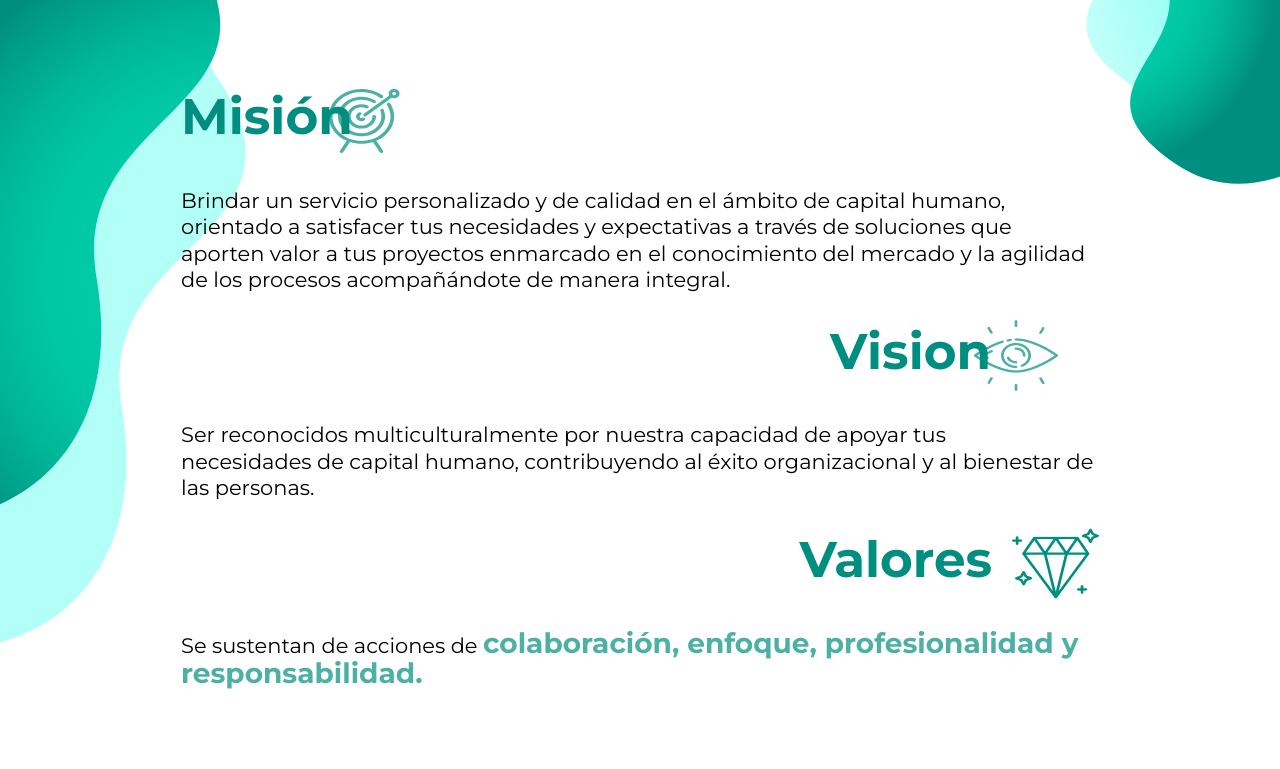
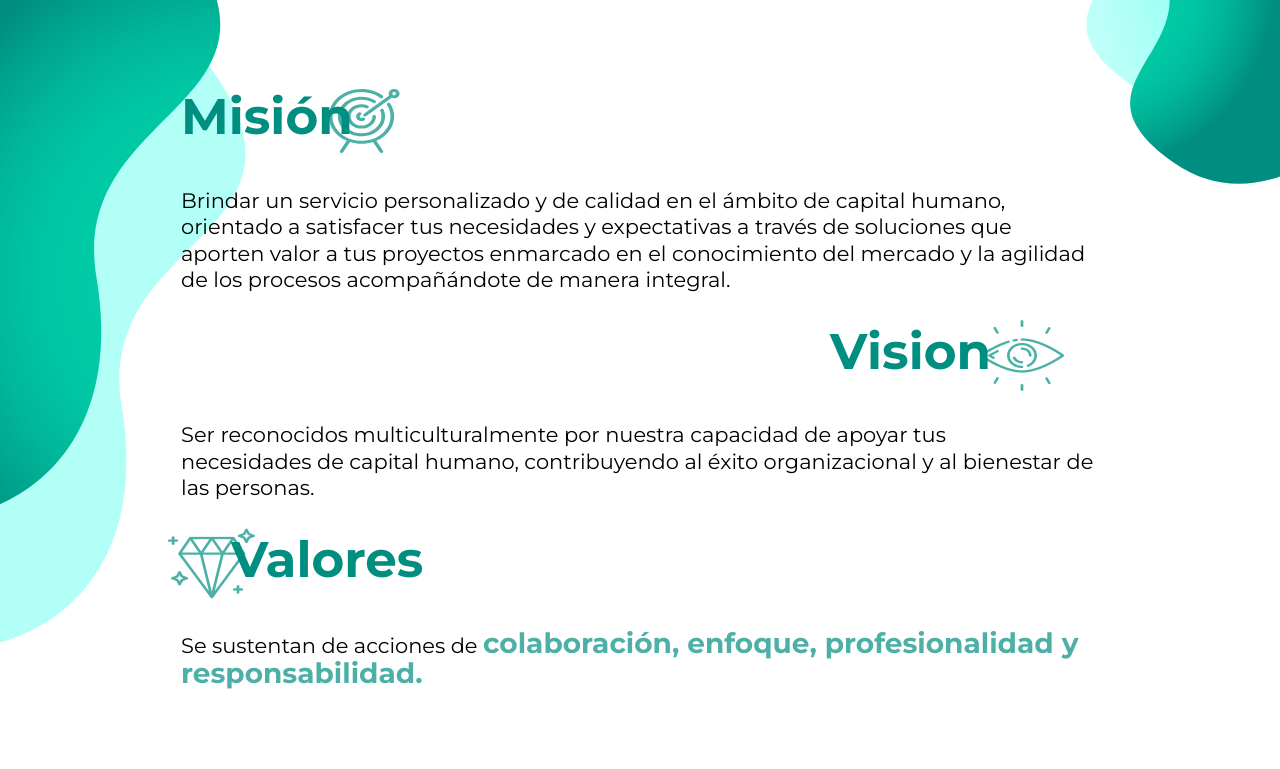
Before and after one commit to ChristianMagallanes24/proyectodaniela, a React (Create React App) app: page /sobreNosotros in a window 1280 px wide. Shown: the part 438-1207 px from the top of the page. Built offline with nearby package versions, Linux system fonts and the light colour scheme.

Commit message:
respinsive sobre nosotros

```diff
--- a/src/components/SobreNosotros/SobreNosotros.jsx
+++ b/src/components/SobreNosotros/SobreNosotros.jsx
@@ -72,7 +72,7 @@ const SobreNosotros = () => {
             <div className="titulo-container3">
 
             <h1 className="cuadro-titulo3">Valores</h1>
-            <img className="cuadro-img3" src={myDiamond} alt="a" />
+            <img className="cuadro-img2" src={myDiamond} alt="a" />
             </div>
             <div className="cuadro-info">
               <p className="cuadro-parrafo">
--- a/src/components/SobreNosotros/SobreNosotros.scss
+++ b/src/components/SobreNosotros/SobreNosotros.scss
@@ -97,7 +97,7 @@
       .titulo-container3{
         display: flex;
         margin-bottom: 30px;
-        justify-content: end;
+        justify-content: start;
         @include mobile{
           justify-content: center;
         }
@@ -114,12 +114,20 @@
           display: flex;
           align-items: center;
           position: relative;
-          right: 20px;
+          left: 50px;
           @include mobile{
             right: -4%;
           }
 
           }
+          .cuadro-img2 {
+            position: relative;
+            right: 205px;
+            filter: opacity(0.7);
+            @include mobile{
+              left: 4%;
+            }
+         }
         }
       .titulo-container2{
         display: flex;
@@ -149,7 +157,7 @@
           }
           .cuadro-img3 {
             position: relative;
-            right: 39px;
+            right: 33px;
             filter: opacity(0.7);
             @include mobile{
               right: -1%;
```
